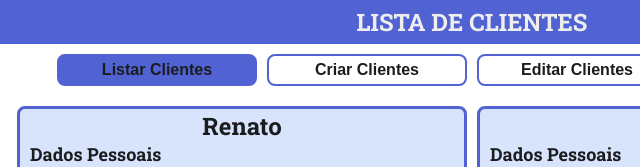
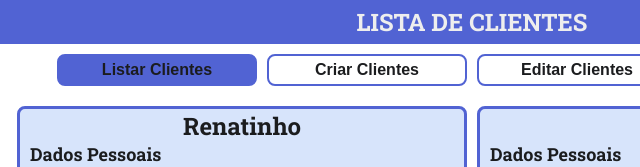
Before and after one commit to luanliimaa/ClientList, a plain HTML site: page index.html in a window 1280 px wide. Shown: the top 167 px of the page, 168-808 px from the left. Drawn offline with Linux system fonts and the light colour scheme; no server answers.

Commit message:
Update index.html
teste

```diff
--- a/index.html
+++ b/index.html
@@ -24,7 +24,7 @@
     <main>
         <ul id="clientList">
             <li class="card">
-                <h2>Renato</h2>
+                <h2>Renatinho</h2>
                 <h3>Dados Pessoais</h3>
                 <ul class="card__info">
                     <li>idade": 72</li>
```
